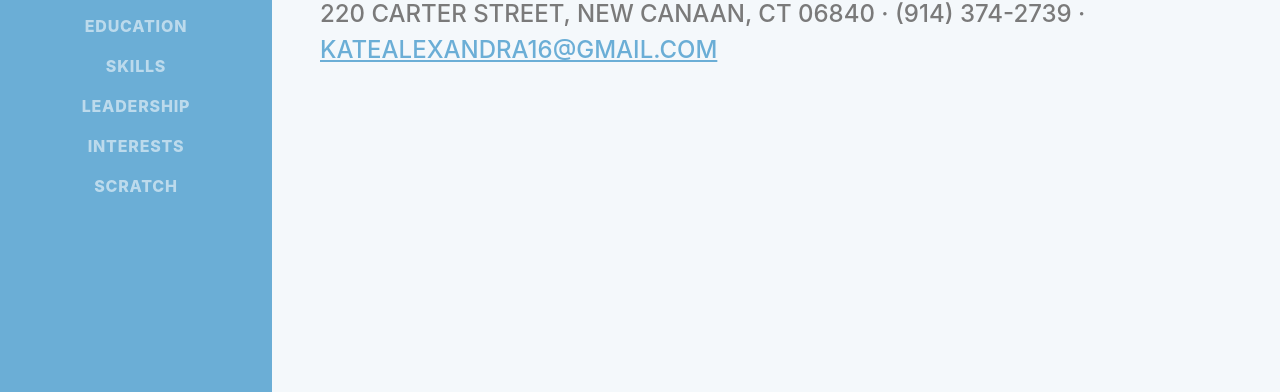
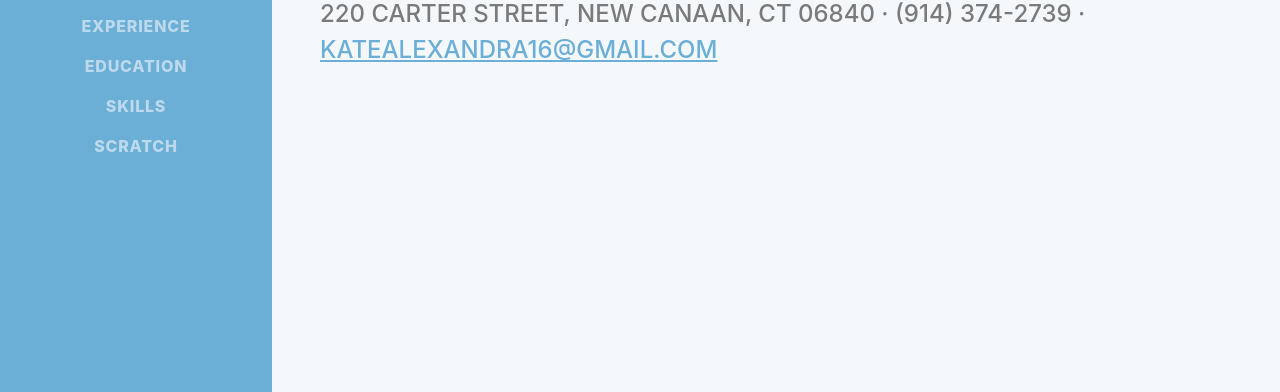
Before and after one commit to katealexandra16-design/IS201-Final-Project-Kate-Warner, a plain HTML site: page index.html in a window 1280 px wide. Shown: the part 408-800 px from the top of the page. Drawn offline with Linux system fonts and the light colour scheme; a web font is replaced by a local one.

Commit message:
Update index.html

```diff
--- a/index.html
+++ b/index.html
@@ -31,8 +31,6 @@
             <li class="nav-item"><a class="nav-link js-scroll-trigger" href="#experience">Experience</a></li>
             <li class="nav-item"><a class="nav-link js-scroll-trigger" href="#education">Education</a></li>
             <li class="nav-item"><a class="nav-link js-scroll-trigger" href="#skills">Skills</a></li>
-            <li class="nav-item"><a class="nav-link js-scroll-trigger" href="#leadership">Leadership</a></li>
-            <li class="nav-item"><a class="nav-link js-scroll-trigger" href="#interests">Interests</a></li>
             <li class="nav-item"><a class="nav-link js-scroll-trigger" href="scratch/scratch.html">Scratch</a></li>
 
         </ul>
```
